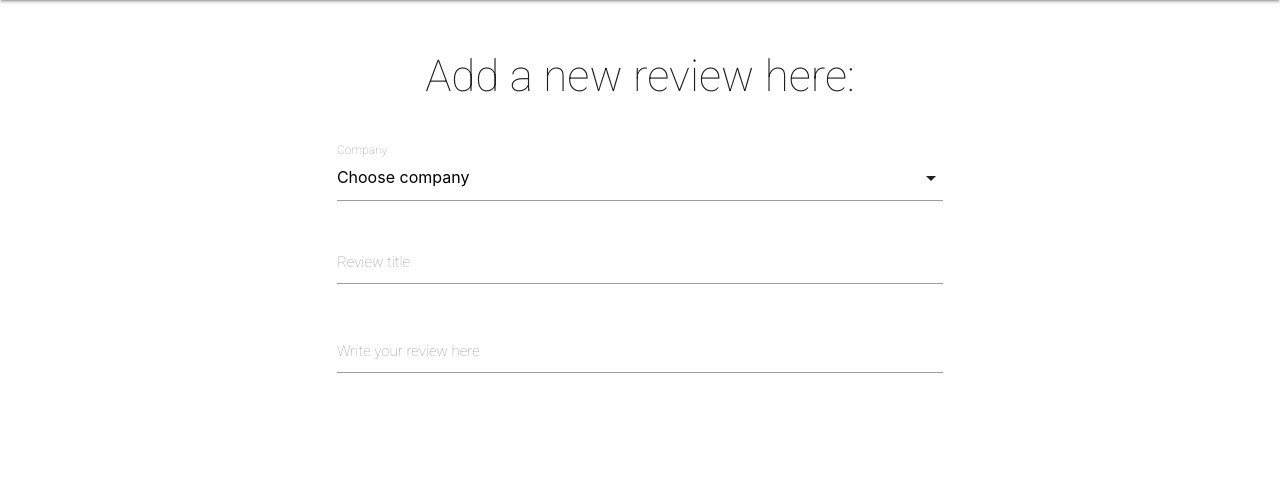
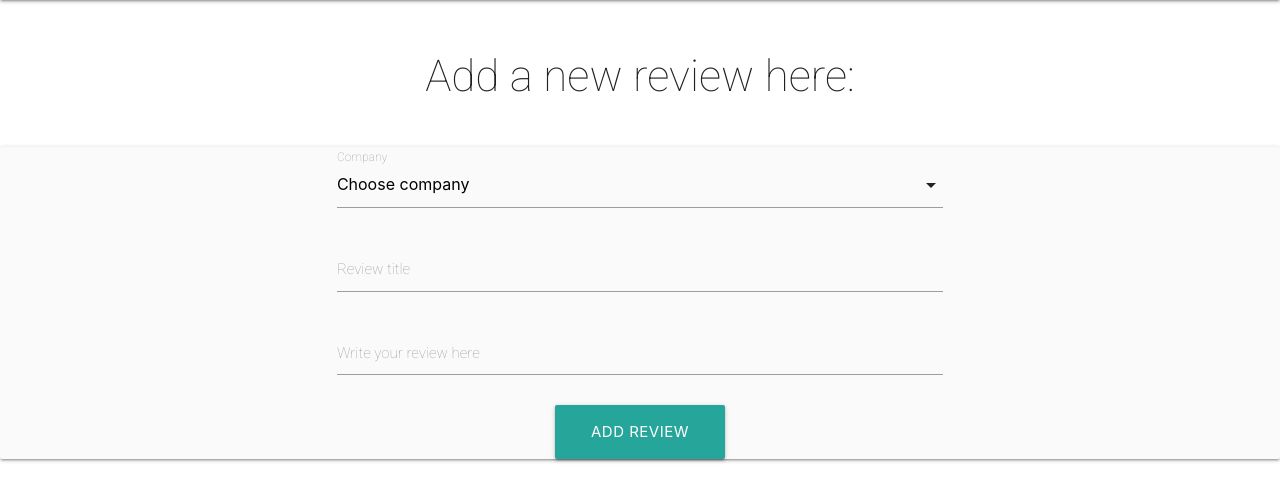
Before and after one commit to sebson1990/antoo-workplace, a Flask app: page /add_review in a window 1280 px wide. Shown: the part 64-566 px from the top of the page. Run offline with Flask 2, Linux system fonts and the light colour scheme; data that the repository does not hold is empty; some libraries are stand-ins or nearby versions.

Commit message:
adding reviews is now possible

```diff
--- a/app.py
+++ b/app.py
@@ -1,5 +1,5 @@
 import os
-from flask import Flask, render_template, redirect, request, url_for
+from flask import Flask, render_template, redirect, request, url_for, flash
 from flask_pymongo import PyMongo
 from bson.objectid import ObjectId
 
@@ -9,15 +9,27 @@ app = Flask(__name__)
 app.config["MONGO_DBNAME"] = 'myfirstdb'
 app.config["MONGO_URI"] = 'mongodb+srv://Sebson1990:ZJREXjhCSSPZOp66@cluster0.g4vuv.mongodb.net/myfirstdb?ssl=true&ssl_cert_reqs=CERT_NONE'
 mongo = PyMongo(app)
+os.environ.setdefault("SECRET_KEY", "this is a random secret key")
+app.secret_key = os.environ.get("SECRET_KEY")
 
 @app.route('/')
 @app.route('/get_reviews')
 def get_reviews():
     return render_template("reviews.html",Reviews=mongo.db.Reviews.find())
 
-@app.route('/add_review')
+@app.route('/add_review', methods=["GET", "POST"])
 def add_review():
-    return render_template("addreview.html")
+    if request.method == "POST":
+        review = {
+            "review_title": request.form.get("review_title"),
+            "review_content": request.form.get("review_content")
+        }
+        mongo.db.Reviews.insert_one(review)
+        flash("Review Successfully Added")
+        return redirect(url_for("get_reviews"))
+
+    companies = mongo.db.Agencies.find().sort("agency_name", 1)
+    return render_template("addreview.html", companies=companies)
 
 @app.route('/company_list')
 def company_list():
--- a/templates/addreview.html
+++ b/templates/addreview.html
@@ -6,23 +6,25 @@
 <br>
 
 <div class="row">
-    <form class="col s12">
+    <form class="col s12 card-panel grey lighten-5" method="POST" action="">
         <div class="row">
             <div class="col s12 m2 l3"></div>
             <div class="input-field col s12 m8 l6">
-                <select>
+                <select id="agency_name" name="agency_name" class="validate" required>
                     <option value="" disabled selected>Choose company</option>
-                    <option value="1">Company 1</option>
-                    <option value="2">Company 2</option>
+                    {% for company in companies %}
+                    <option value="{{ company.agency_name }}">{{ company.agency_name }}</option>
+                    {% endfor %}
                 </select>
-                <label>Company</label>
+                <label for="agency_name">Company</label>
             </div>
             <div class="col s12 m2 l3"></div>
         </div>
         <div class="row">
             <div class="col s12 m2 l3"></div>
             <div class="input-field col s12 m8 l6">
-                <textarea id="textarea1" class="materialize-textarea"></textarea>
+                <input id="review_title" name="review_title" minlength="5" maxlength="50" class="materialize-textarea"
+                    required></input>
                 <label for="textarea1">Review title</label>
             </div>
             <div class="col s12 m2 l3"></div>
@@ -30,10 +32,18 @@
         <div class="row">
             <div class="col s12 m2 l3"></div>
             <div class="input-field col s12 m8 l6">
-                <textarea id="textarea1" class="materialize-textarea"></textarea>
+                <textarea id="review_content" name="review_content" class="materialize-textarea" minlength="5"
+                    maxlength="200" required></textarea>
                 <label for="textarea1">Write your review here</label>
             </div>
             <div class="col s12 m2 l3"></div>
+        </div>
+        <div class="row">
+            <div class="col s12 center-align">
+                <button type="submit" class="btn-large darken-1 text-shadow">
+                    Add Review <i class="fas fa-plus-square right"></i>
+                </button>
+            </div>
         </div>
     </form>
 </div>
--- a/templates/reviews.html
+++ b/templates/reviews.html
@@ -9,8 +9,8 @@
     <div class="col s12 m8 l6">
       <div class="card blue-grey darken-1">
         <div class="card-content white-text">
-          <span class="card-title">{{review.title}}</span>
-          <p>{{review.content}}</p>
+          <span class="card-title">{{review.review_title}}</span>
+          <p>{{review.review_content}}</p>
         </div>
         <div class="card-action">
           <a href="#">See more of this employer</a>
```
